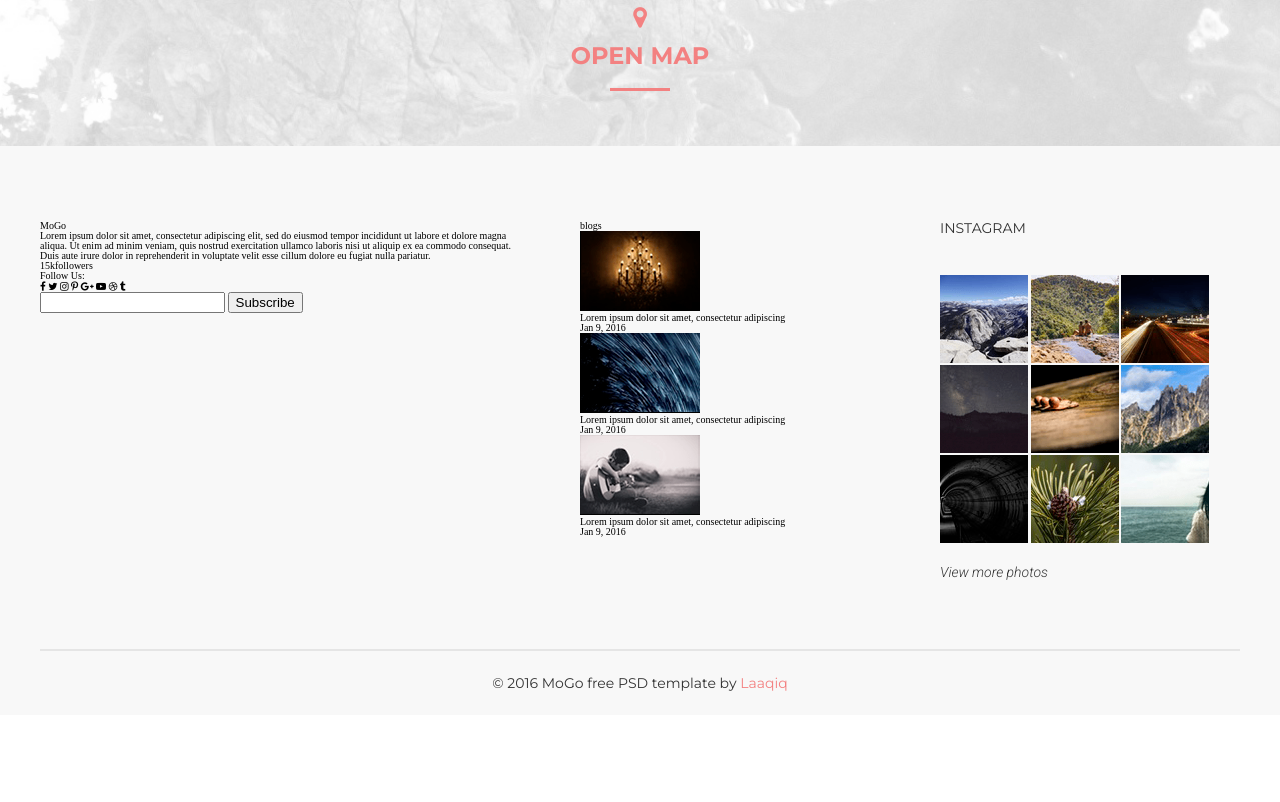
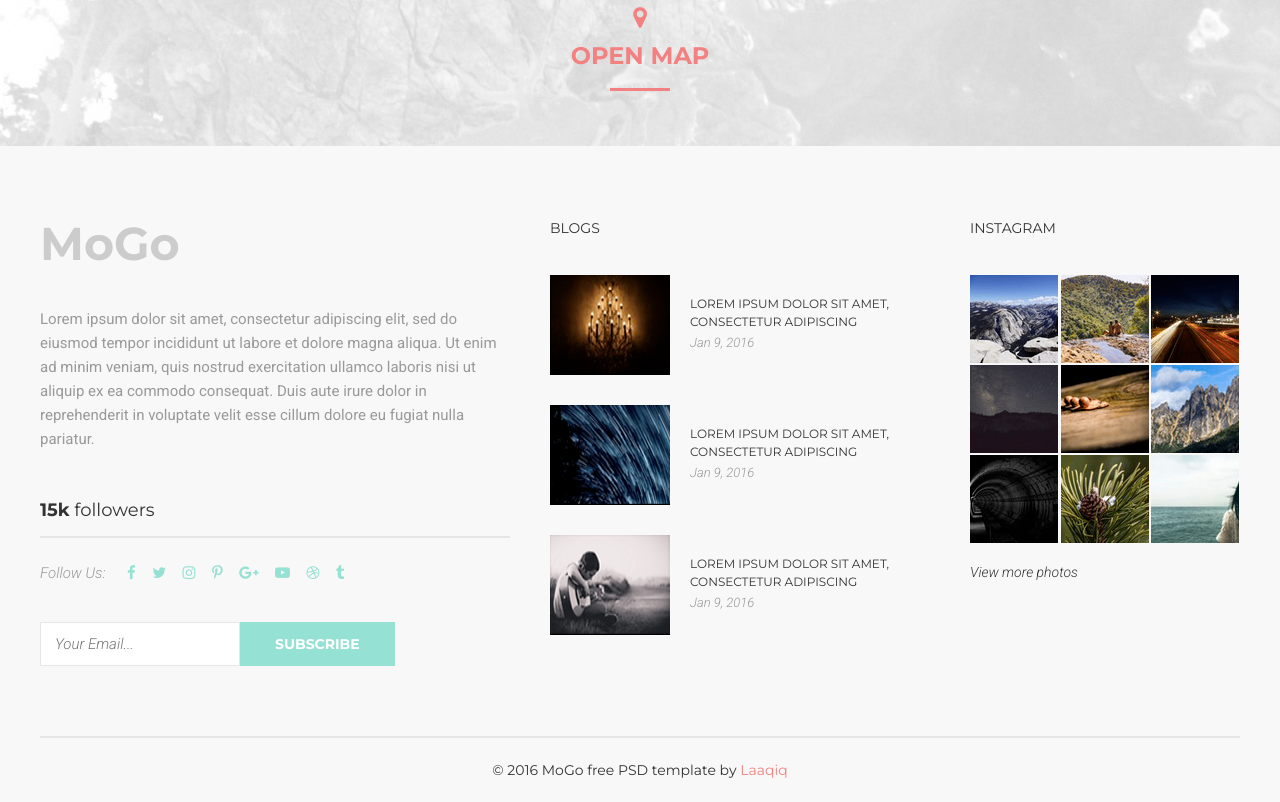
Before and after one commit to artur-hibner/Mogo, a website: page src/index.html in a window 1280 px wide. Shown: the part 8147-8949 px from the top of the page. Before the commit the page ends 8862 px from the top, so only its background shows below. Drawn offline with nearby package versions, Linux system fonts and the light colour scheme; files that its build step writes are made by us from their sources.

Commit message:
css: footer part2

```diff
--- a/src/index.html
+++ b/src/index.html
@@ -618,7 +618,7 @@
 					<p class="about-min__description">
 						Lorem ipsum dolor sit amet, consectetur adipiscing elit, sed do eiusmod tempor incididunt ut labore et dolore magna aliqua. Ut enim ad minim veniam, quis nostrud exercitation ullamco laboris nisi ut aliquip ex ea commodo consequat. Duis aute irure dolor in reprehenderit in voluptate velit esse cillum dolore eu fugiat nulla pariatur.
 					</p>
-					<h4 class="social-links__title"><span class="social-links__subtitle">15k</span>followers</h4>
+					<h4 class="social-links__title"><span class="social-links__subtitle">15k</span> followers</h4>
 					<p class="social-links__follow">Follow Us:</p>
 
 					<span class="fa fa-facebook" aria-hidden="true"></span>
@@ -646,27 +646,33 @@
 					<span class="visuallyhidden">tumblr</span>
 
 
-					<form action="">
-						<input type="email" name="email">
-						<input type="submit" value="Subscribe">
+					<form action="" class="footer__form">
+						<input type="email" name="email" class="footer__form-email" placeholder="Your Email...">
+						<input type="submit" value="Subscribe" class="footer__form-submit">
 					</form>
 				</div>
 				<div class="footer__column">
 					<h3 class="blog-min-heading">blogs</h3>
 						<div class="blog-min__post">
 							<img src="images/blog-min-1.png" alt="temporary blog-min alt" class="blog-min__photo">
-							<h4 class="blog-min__title">Lorem ipsum dolor sit amet, consectetur adipiscing</h4>
-							<time>Jan 9, 2016</time>
+							<div class="blog-min__post-description">
+								<h4 class="blog-min__title">Lorem ipsum dolor sit amet, consectetur adipiscing</h4>
+								<time class="blog-min__time">Jan 9, 2016</time>
+							</div>
 						</div>
 						<div class="blog-min__post">
 							<img src="images/blog-min-2.png" alt="temporary blog-min alt" class="blog-min__photo">
-							<h4 class="blog-min__title">Lorem ipsum dolor sit amet, consectetur adipiscing</h4>
-							<time>Jan 9, 2016</time>
+							<div class="blog-min__post-description">
+								<h4 class="blog-min__title">Lorem ipsum dolor sit amet, consectetur adipiscing</h4>
+								<time class="blog-min__time">Jan 9, 2016</time>
+							</div>
 						</div>
 						<div class="blog-min__post">
 							<img src="images/blog-min-3.png" alt="temporary blog-min alt" class="blog-min__photo">
-							<h4 class="blog-min__title">Lorem ipsum dolor sit amet, consectetur adipiscing</h4>
-							<time>Jan 9, 2016</time>
+							<div class="blog-min__post-description">
+								<h4 class="blog-min__title">Lorem ipsum dolor sit amet, consectetur adipiscing</h4>
+								<time class="blog-min__time">Jan 9, 2016</time>
+							</div>
 						</div>
 					</h3>
 				</div>
--- a/src/scss/partials/_footer.scss
+++ b/src/scss/partials/_footer.scss
@@ -8,33 +8,107 @@
 		flex-wrap: wrap;
 	}
 	&__about-min{
-		flex-basis: 40%;
+		flex-basis: 470px;
+		& .fa{
+			font-size: 1.5rem;
+			color: #95e1d3;
+			margin: 7px;
+		}
+	}
+	&__logo{
+		@include font-family($montserrat, 4.6rem, #cccccc, 4.6rem, 700);
+		font-weight: bold;
+		margin-bottom: 40px;
+	}
+	&__form{
+		margin-top: 35px;
+		display: flex;
+		&-email{
+			width: 200px;
+			@include font-family($roboto, 1.5rem, #999999, 2.4rem, 300i);
+			font-style: italic;
+			padding: 8px 14px;
+			border: 1px solid #e7e7e7;
+		}
+		&-submit{
+			@include font-family($montserrat, 1.4rem, #FFFFFF, 1.4rem, 400);
+			font-weight: bold;
+			text-transform: uppercase;
+			background-color: #95e1d3;
+			border: 0;
+			padding: 15px 35px;
+			cursor: pointer;
+		}
 	}
 	&__column{
-		flex-basis: 25%;
+		flex-basis: 380px;
 	}
 	&__instagram{
-		flex-basis: 25%;
+		flex-basis: 270px;
 	}
 	&__page-info{
 		flex-basis: 100%;
 	}
-
 	&__instagram-heading{
 		@include font-family($montserrat, 1.4rem, #333333, 1.4rem, 400);
 		text-transform: uppercase;
 		margin-bottom: 40px;
 	}
-
 	&__page-info{
 		text-align: center;
 		margin-top: 70px;
 		border-top: 2px solid #e5e5e5;
-		&__copy{
+	}
+}
+.about-min{
+	&__description{
+		@include font-family($roboto, 1.5rem, #999999, 2.4rem, 300i);
+		margin-bottom: 50px;
+	}
+}
+.social-links{
+	&__title{
+		@include font-family($montserrat, 1.8rem, #333333, 1.8rem, 700);
+		font-weight: normal;
+		padding-bottom: 17px;
+		border-bottom: 2px solid #e5e5e5;
+		margin-bottom: 20px;
+	}
+	&__subtitle{
+		font-weight: bold;
+	}
+	&__follow{
+		@include font-family($roboto, 1.5rem, #999999, 2.4rem, 300i);
+		font-style: italic;
+		display: inline-block;
+		margin-right: 12px;
+	}
+}
 
+.blog-min{
+	&-heading{
+		@include font-family($montserrat, 1.4rem, #333333, 1.4rem, 400);
+		text-transform: uppercase;
+		margin-bottom: 40px;
+	}
+	&__post{
+		display: flex;
+		margin-bottom: 30px;
+		&-description{
+			padding: 20px;
+			flex: 1;
 		}
 	}
+	&__title{
+		@include font-family($montserrat, 1.2rem, #333333, 1.8rem, 400);
+		text-transform: uppercase;
+	}
+	&__time{
+		@include font-family($roboto, 1.3rem, #999999, 2.4rem, 300i);
+		font-style: italic;
+	}
 }
+
 .instagram{
 	&__photos{
 		margin-bottom: 20px;
```
Also changed, not shown: dest/dev/index.html (+16 -10 lines), dest/dev/css/style.css, 1 other file.
